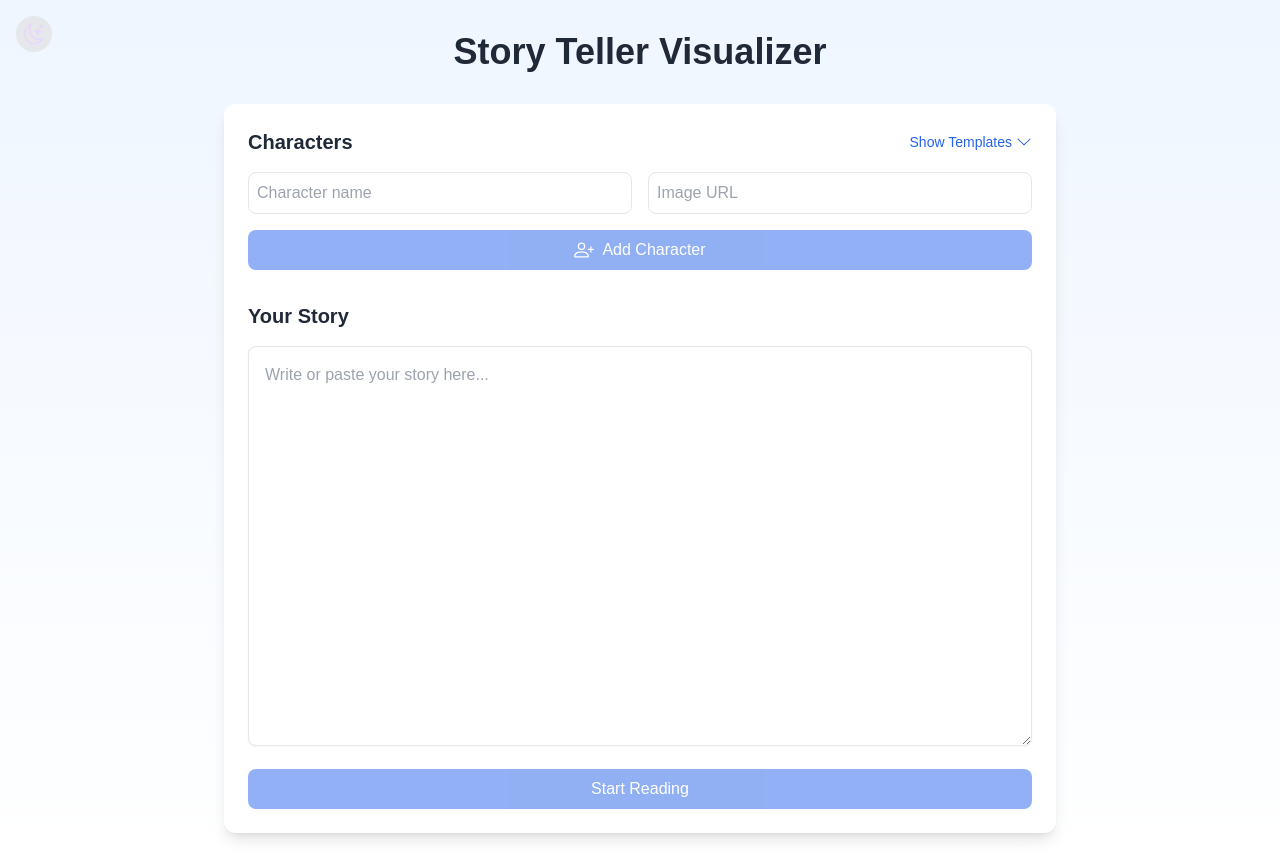
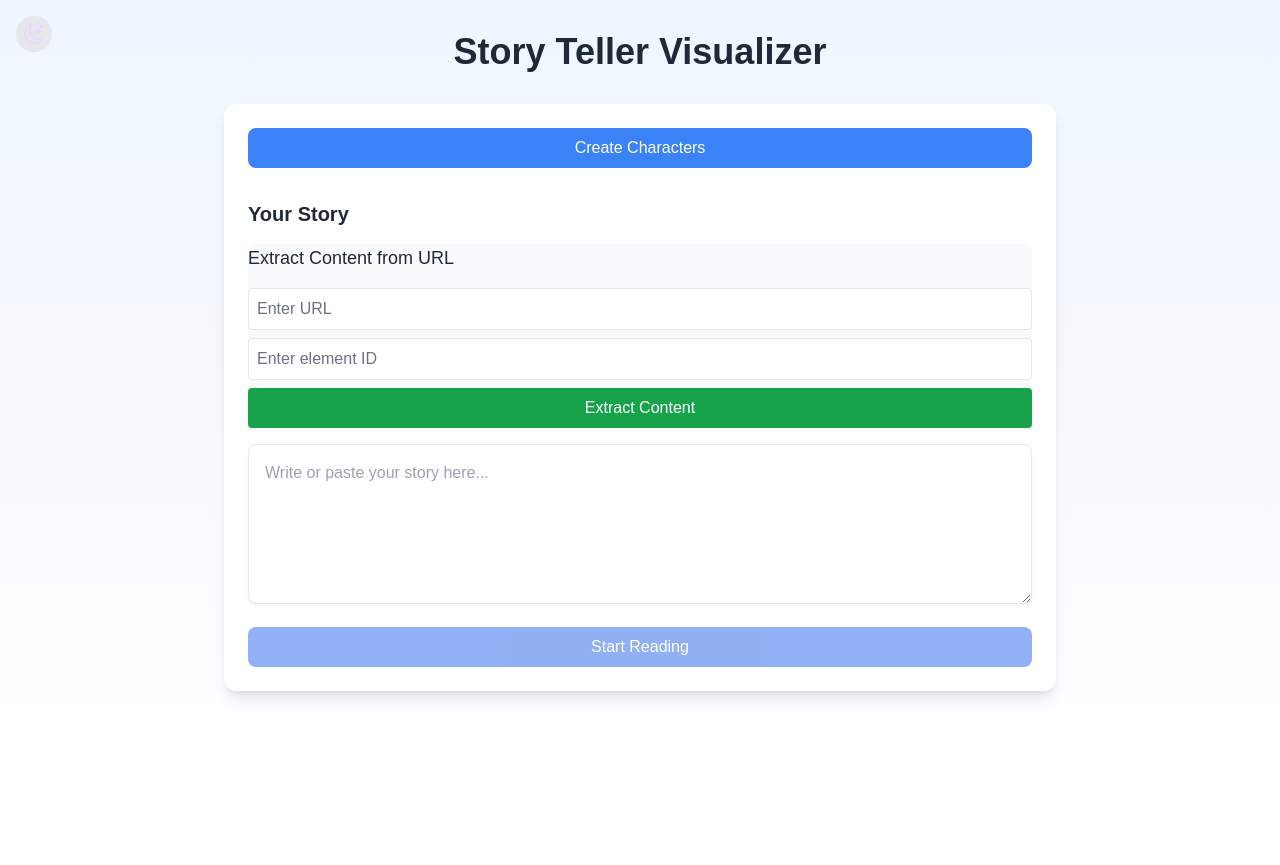
Before and after one commit to 02900/story-teller-visualizer, a Next.js app: page / in a window 1280 px wide. After the commit the page ends 800 px from the top, so only its background shows below. Built offline with nearby package versions, Linux system fonts and the light colour scheme.

Commit message:
feat/extract-external-content

```diff
--- /dev/null
+++ b/app/api/extract-content/route.ts
@@ -0,0 +1,41 @@
+import { NextResponse } from 'next/server';
+import * as cheerio from 'cheerio';
+
+export async function POST(request: Request) {
+  try {
+    const { url, elementId } = await request.json();
+
+    const response = await fetch(url);
+    const html = await response.text();
+
+    const $ = cheerio.load(html);
+    let content = $(`#${elementId}`).html() || '';
+
+    // Replace <br> tags with newlines
+    content = content.replace(/<br\s*\/?>/gi, '\n');
+
+    // Replace closing paragraph tags with double newlines
+    content = content.replace(/<\/p>/gi, '\n\n');
+
+    // Clean the HTML content while preserving line breaks
+    const cleanContent = content
+      .replace(/<script\b[^<]*(?:(?!<\/script>)<[^<]*)*<\/script>/gi, '')
+      .replace(/<style\b[^<]*(?:(?!<\/style>)<[^<]*)*<\/style>/gi, '')
+      .replace(/<[^>]+>/g, '')
+      .replace(/&nbsp;/g, ' ')
+      // Convert multiple consecutive newlines to a maximum of two
+      .replace(/\n{3,}/g, '\n\n')
+      // Trim whitespace while preserving internal line breaks
+      .split('\n')
+      .map(line => line.trim())
+      .join('\n')
+      .trim();
+
+    return NextResponse.json({ content: cleanContent });
+  } catch (error) {
+    return NextResponse.json(
+      { error: 'Failed to extract content' },
+      { status: 500 }
+    );
+  }
+}
--- /dev/null
+++ b/app/characters/page.tsx
@@ -0,0 +1,16 @@
+'use client';
+
+import { CharacterInput } from '../components/CharacterInput';
+
+export default function CharactersPage() {
+  return (
+    <div className="min-h-screen bg-gradient-to-b from-blue-50 to-white">
+      <main className="max-w-4xl mx-auto p-8">
+        <h1 className="text-4xl font-bold text-center mb-8 text-gray-800">Character Creator</h1>
+        <div className="bg-white rounded-xl shadow-lg p-6">
+          <CharacterInput />
+        </div>
+      </main>
+    </div>
+  );
+}
--- a/app/components/StoryInput.tsx
+++ b/app/components/StoryInput.tsx
@@ -1,24 +1,26 @@
 'use client';
 
 import { useRouter } from 'next/navigation';
-import { motion, AnimatePresence } from 'framer-motion';
 import { useStoryStore } from '../stores/useStoryStore';
 import { useStoryInputStore } from '../stores/useStoryInputStore';
 import { splitIntoParagraphs } from '../stores/useStoryStore';
+import { UrlContentExtractor } from './UrlContentExtractor';
 
 export function StoryInput() {
   const router = useRouter();
   const { setStory, setParagraphs } = useStoryStore();
   const {
     inputText,
-    isPreviewVisible,
     setInputText,
-    setIsPreviewVisible,
     reset
   } = useStoryInputStore();
 
   const handleTextChange = (e: React.ChangeEvent<HTMLTextAreaElement>) => {
     setInputText(e.target.value);
+  };
+
+  const handleContentExtracted = (content: string) => {
+    setInputText(content);
   };
 
   const handleStartReading = () => {
@@ -30,49 +32,20 @@ export function StoryInput() {
     router.push('/read');
   };
 
-  const togglePreview = () => {
-    setIsPreviewVisible(!isPreviewVisible);
-  };
-
   return (
     <div className="space-y-4">
       <div className="flex justify-between items-center">
         <h2 className="text-xl font-semibold text-gray-800">Your Story</h2>
-        {inputText.trim() && (
-          <button
-            onClick={togglePreview}
-            className="text-blue-600 hover:text-blue-700 font-medium text-sm transition-colors"
-          >
-            {isPreviewVisible ? 'Hide Preview' : 'Show Preview'}
-          </button>
-        )}
       </div>
 
-      <div className="relative">
-        <textarea
-          className="w-full h-[400px] p-4 border border-gray-200 rounded-lg shadow-sm focus:ring-2 focus:ring-blue-500 focus:border-blue-500 text-gray-800 bg-white placeholder-gray-400"
-          placeholder="Write or paste your story here..."
-          value={inputText}
-          onChange={handleTextChange}
-        />
+      <UrlContentExtractor onContentExtracted={handleContentExtracted} />
 
-        <AnimatePresence>
-          {isPreviewVisible && inputText.trim() && (
-            <motion.div
-              initial={{ opacity: 0, y: 20 }}
-              animate={{ opacity: 1, y: 0 }}
-              exit={{ opacity: 0, y: 20 }}
-              className="absolute inset-0 bg-white p-4 overflow-auto"
-            >
-              {splitIntoParagraphs(inputText).map((paragraph) => (
-                <p key={paragraph.id} className="mb-4">
-                  {paragraph.content}
-                </p>
-              ))}
-            </motion.div>
-          )}
-        </AnimatePresence>
-      </div>
+      <textarea
+        className="w-full h-[160px] p-4 border border-gray-200 rounded-lg shadow-sm focus:ring-2 focus:ring-blue-500 focus:border-blue-500 text-gray-800 bg-white placeholder-gray-400"
+        placeholder="Write or paste your story here..."
+        value={inputText}
+        onChange={handleTextChange}
+      />
 
       <button
         onClick={handleStartReading}
--- /dev/null
+++ b/app/components/UrlContentExtractor.tsx
@@ -0,0 +1,83 @@
+'use client';
+
+import { useState } from 'react';
+import { useUrlExtractorStore } from '../stores/useUrlExtractorStore';
+
+interface UrlContentExtractorProps {
+  onContentExtracted: (content: string) => void;
+}
+
+export function UrlContentExtractor({ onContentExtracted }: UrlContentExtractorProps) {
+  const { url, elementId, setUrl, setElementId } = useUrlExtractorStore();
+  const [isLoading, setIsLoading] = useState(false);
+  const [error, setError] = useState('');
+
+  const handleExtract = async () => {
+    if (!url || !elementId) {
+      setError('Please provide both URL and element ID');
+      return;
+    }
+
+    setIsLoading(true);
+    setError('');
+
+    try {
+      const response = await fetch('/api/extract-content', {
+        method: 'POST',
+        headers: {
+          'Content-Type': 'application/json',
+        },
+        body: JSON.stringify({ url, elementId }),
+      });
+
+      if (!response.ok) {
+        throw new Error('Failed to extract content');
+      }
+
+      const data = await response.json();
+      onContentExtracted(data.content);
+    } catch (err) {
+      setError('Failed to extract content. Please check the URL and element ID.');
+    } finally {
+      setIsLoading(false);
+    }
+  };
+
+  return (
+    <div className="space-y-4 mb-6 bg-gray-50 rounded-lg">
+      <div className="flex justify-between items-center">
+        <h3 className="text-lg font-medium text-gray-800">Extract Content from URL</h3>
+        {(url || elementId) && (
+          <button
+            onClick={() => useUrlExtractorStore.getState().reset()}
+            className="text-sm text-red-600 hover:text-red-700"
+          >
+            Clear
+          </button>
+        )}
+      </div>
+      <div className="space-y-2">
+        <input
+          type="url"
+          placeholder="Enter URL"
+          value={url}
+          onChange={(e) => setUrl(e.target.value)}
+        />
+        <input
+          type="text"
+          placeholder="Enter element ID"
+          value={elementId}
+          onChange={(e) => setElementId(e.target.value)}
+        />
+        <button
+          onClick={handleExtract}
+          disabled={isLoading}
+          className="w-full py-2 px-4 bg-green-600 text-white rounded hover:bg-green-700 disabled:opacity-50 disabled:cursor-not-allowed transition-colors"
+        >
+          {isLoading ? 'Extracting...' : 'Extract Content'}
+        </button>
+        {error && <p className="text-red-500 text-sm">{error}</p>}
+      </div>
+    </div>
+  );
+}
--- a/app/globals.css
+++ b/app/globals.css
@@ -80,3 +80,25 @@ body {
 .dark .hover\:bg-gray-100:hover {
   @apply hover:bg-gray-700;
 }
+
+/* Input styles */
+input[type="text"],
+input[type="url"],
+input[type="number"],
+input[type="email"],
+input[type="password"] {
+  @apply w-full p-2 border border-gray-200 rounded;
+  @apply bg-white text-gray-900 placeholder-gray-500;
+  @apply focus:ring-2 focus:ring-blue-500 focus:border-blue-500;
+  @apply transition-colors duration-200;
+}
+
+/* Dark theme input styles */
+.dark input[type="text"],
+.dark input[type="url"],
+.dark input[type="number"],
+.dark input[type="email"],
+.dark input[type="password"] {
+  @apply bg-gray-800 text-white border-gray-700;
+  @apply placeholder-gray-400;
+}
--- a/app/page.tsx
+++ b/app/page.tsx
@@ -1,7 +1,7 @@
 'use client';
 
+import Link from 'next/link';
 import { StoryInput } from './components/StoryInput';
-import { CharacterInput } from './components/CharacterInput';
 
 export default function Home() {
   return (
@@ -9,7 +9,12 @@ export default function Home() {
       <main className="max-w-4xl mx-auto p-8">
         <h1 className="text-4xl font-bold text-center mb-8 text-gray-800">Story Teller Visualizer</h1>
         <div className="bg-white rounded-xl shadow-lg p-6 space-y-8">
-          <CharacterInput />
+          <Link
+            href="/characters"
+            className="block w-full text-center py-2 px-4 bg-blue-500 text-white rounded-lg hover:bg-blue-600 transition-colors mb-6"
+          >
+            Create Characters
+          </Link>
           <StoryInput />
         </div>
       </main>
--- a/app/stores/useStoryInputStore.ts
+++ b/app/stores/useStoryInputStore.ts
@@ -3,9 +3,7 @@ import { persist } from 'zustand/middleware';
 
 interface StoryInputState {
   inputText: string;
-  isPreviewVisible: boolean;
   setInputText: (text: string) => void;
-  setIsPreviewVisible: (visible: boolean) => void;
   reset: () => void;
 }
 
@@ -13,11 +11,8 @@ export const useStoryInputStore = create<StoryInputState>()(
   persist(
     (set) => ({
       inputText: '',
-      isPreviewVisible: false,
-
       setInputText: (inputText) => set({ inputText }),
-      setIsPreviewVisible: (isPreviewVisible) => set({ isPreviewVisible }),
-      reset: () => set({ inputText: '', isPreviewVisible: false }),
+      reset: () => set({ inputText: '' }),
     }),
     {
       name: 'story-input-storage',
--- /dev/null
+++ b/app/stores/useUrlExtractorStore.ts
@@ -0,0 +1,25 @@
+import { create } from 'zustand';
+import { persist } from 'zustand/middleware';
+
+interface UrlExtractorState {
+  url: string;
+  elementId: string;
+  setUrl: (url: string) => void;
+  setElementId: (elementId: string) => void;
+  reset: () => void;
+}
+
+export const useUrlExtractorStore = create<UrlExtractorState>()(
+  persist(
+    (set) => ({
+      url: '',
+      elementId: '',
+      setUrl: (url) => set({ url }),
+      setElementId: (elementId) => set({ elementId }),
+      reset: () => set({ url: '', elementId: '' }),
+    }),
+    {
+      name: 'url-extractor-storage',
+    }
+  )
+);
--- a/package.json
+++ b/package.json
@@ -11,6 +11,7 @@
   "dependencies": {
     "@react-three/fiber": "9.0.0-rc.1",
     "@types/three": "0.171.0",
+    "cheerio": "^1.0.0",
     "framer-motion": "11.14.4",
     "next": "15.1.0",
     "react": "19.0.0",
```
Also changed, not shown: 2 other files (tests, documents, lock files or other folders).
